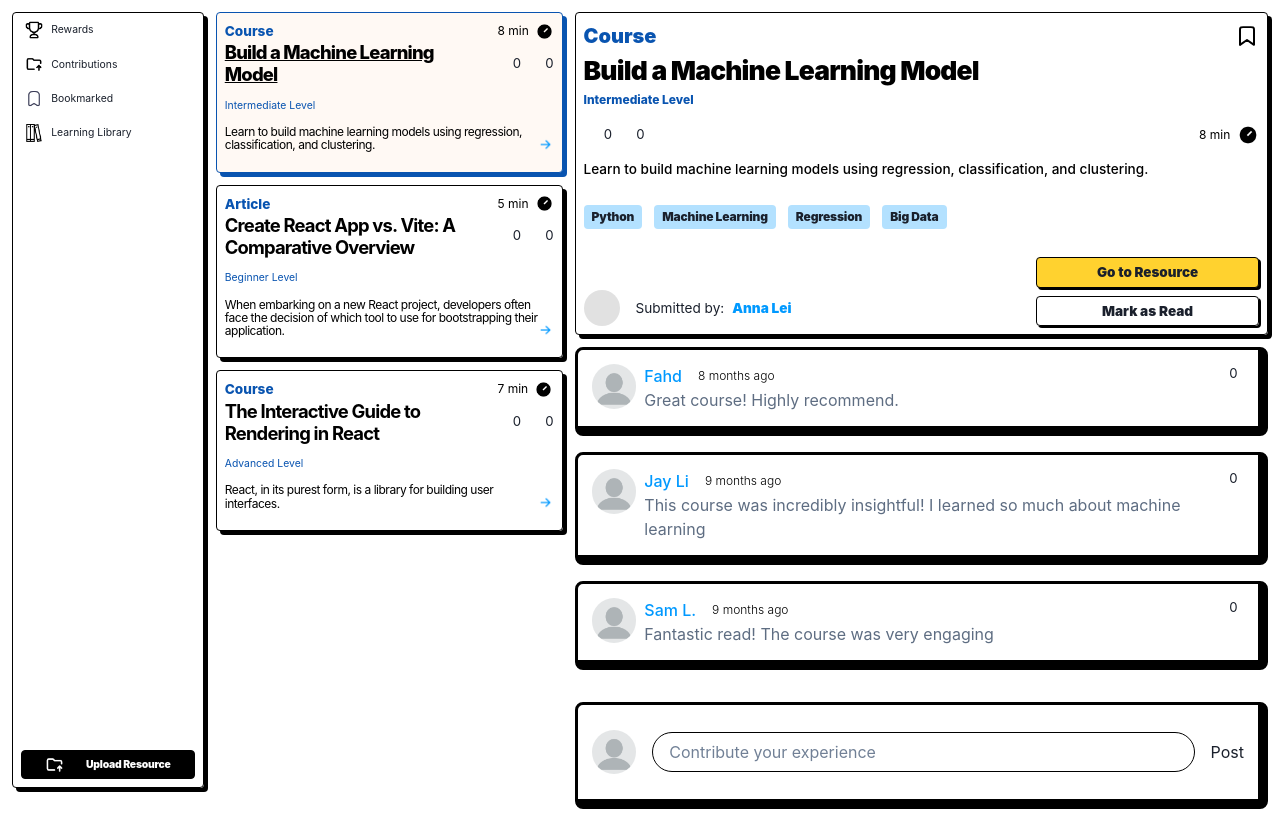
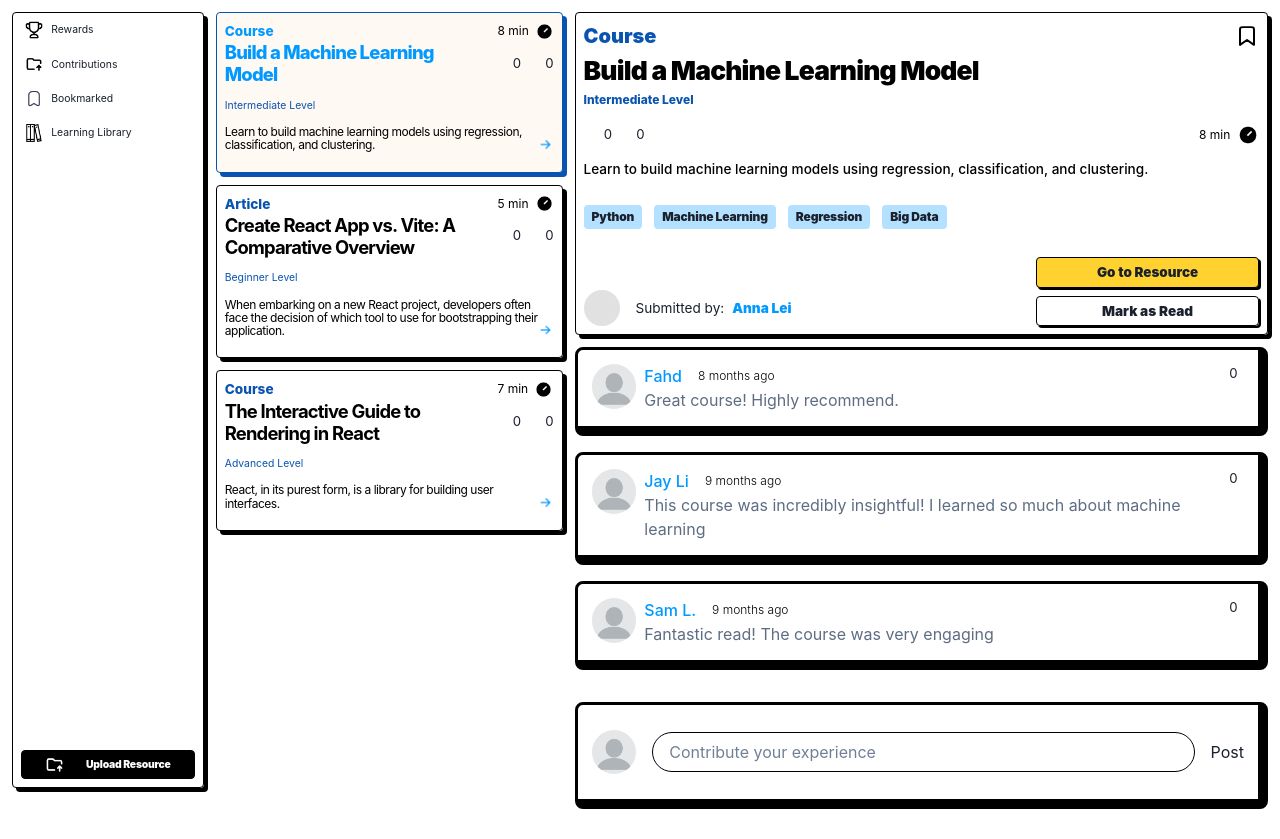
Before and after one commit to makeitMVPadmin/P4_Member_Achievement, a React (Create React App) app: page /resource in a window 1280 px wide. In both pictures the pointer is over the element 249 px from the left and 31 px from the top of the page. Built offline with nearby package versions, Linux system fonts and the light colour scheme; some icons are missing.

Commit message:
update hover state light blue

```diff
--- a/src/components/ResourceCard/ResourceCard.scss
+++ b/src/components/ResourceCard/ResourceCard.scss
@@ -19,9 +19,9 @@
   }
 
   &:hover {
-    // transform: scale(1.025);
-    .resource__title {
-      text-decoration: underline;
+    .resource__title,
+    .resource__type {
+      color: $light-blue;
     }
   }
 
```
